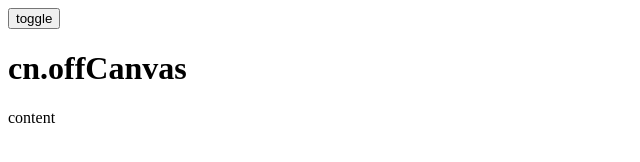
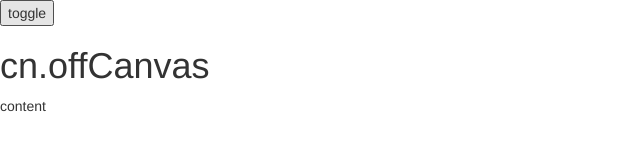
Before and after one commit to cironunes/angular-off-canvas, a website: page demo.html in a window 1280 px wide. Shown: the whole page, without its empty margins (0-640 px from the left). Drawn offline with nearby package versions, Linux system fonts and the light colour scheme.

Commit message:
chore: added bootstrap CSS to the demo

```diff
--- a/bower.json
+++ b/bower.json
@@ -15,7 +15,8 @@
     "tests"
   ],
   "dependencies": {
-    "angular": "~1.2.6"
+    "angular": "~1.2.6",
+    "bootstrap-css": "~3.1.1"
   },
   "devDependencies": {
     "angular-mocks": "~1.2.6"
--- a/demo.html
+++ b/demo.html
@@ -3,6 +3,7 @@
 <head>
 	<meta charset="UTF-8">
 	<title>Demo: cn.offCanvas</title>
+	<link rel="stylesheet" href="bower_components/bootstrap-css/css/bootstrap.css">
 	<link rel="stylesheet" href="off-canvas.css">
 	<style>
 		.off-canvas__nav {
```
